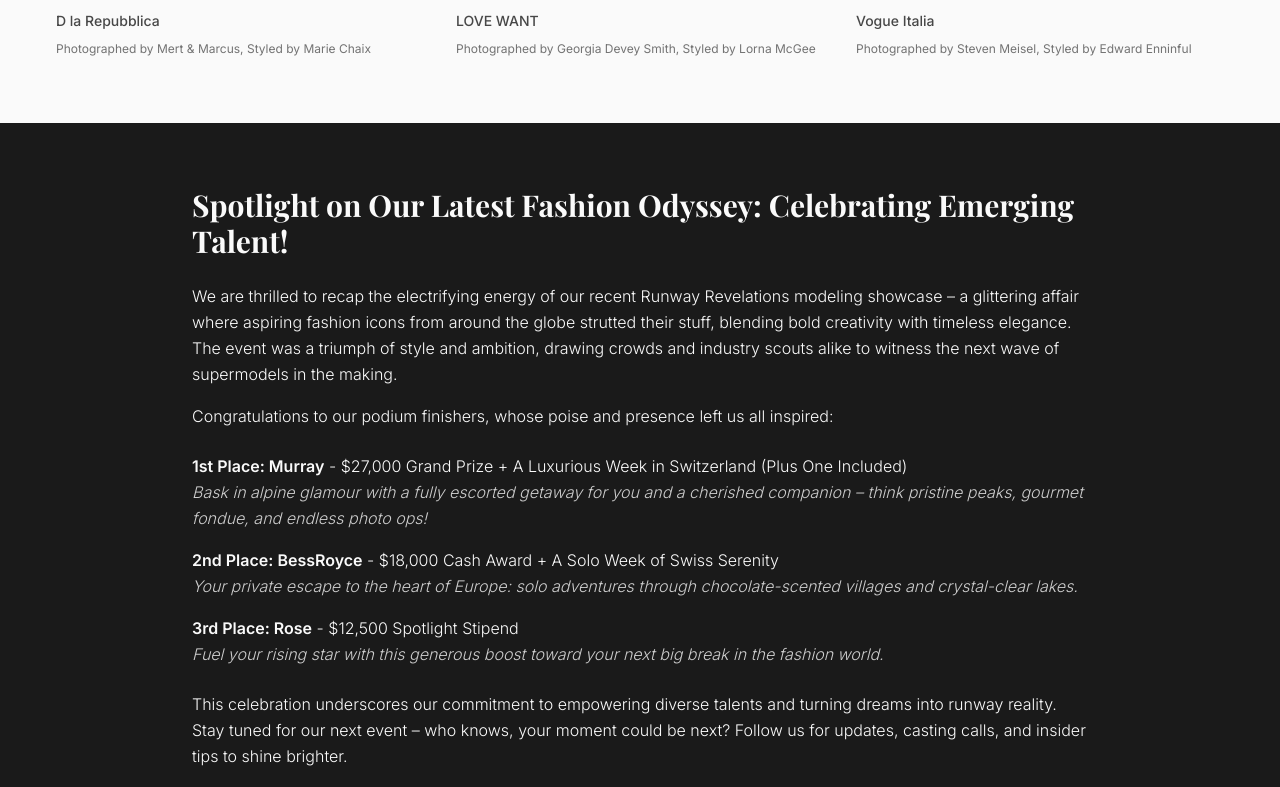
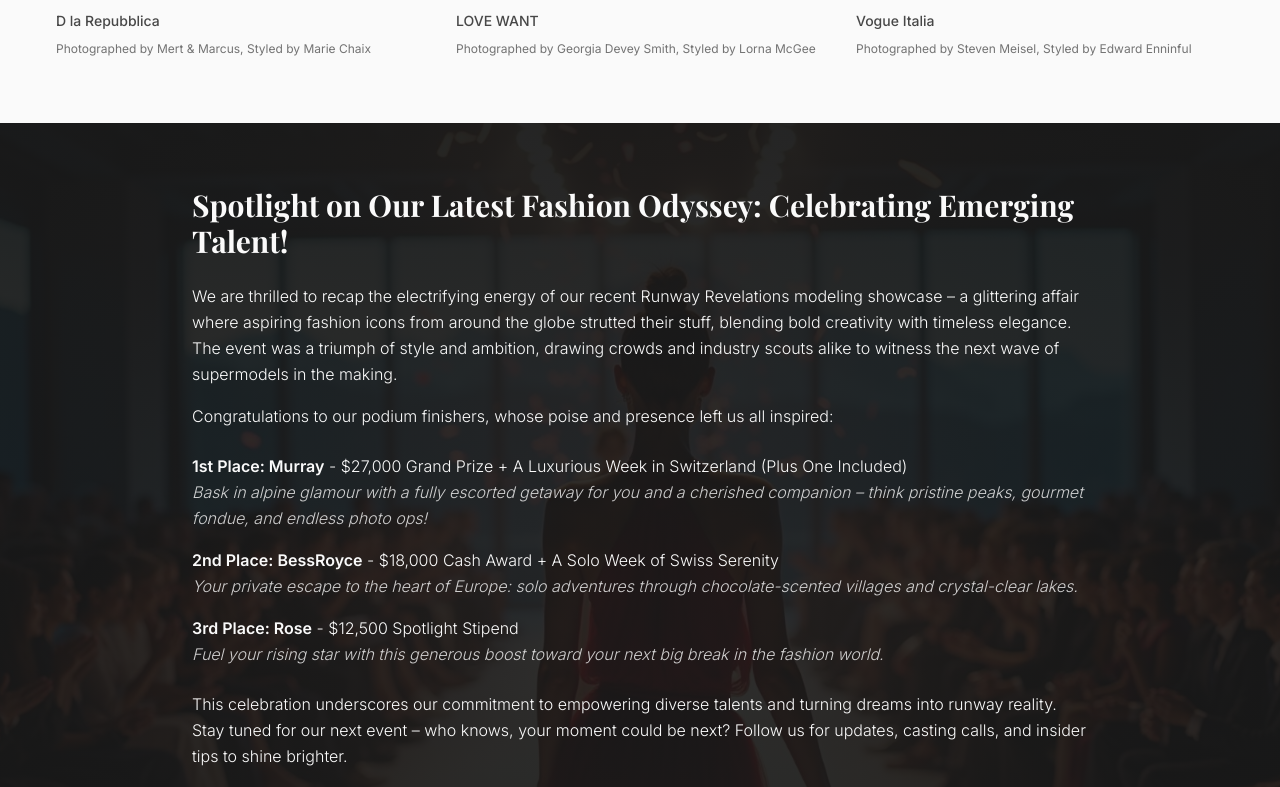
Before and after one commit to alex202232/nyfw-org, a React (Vite) app: page / in a window 1280 px wide. Shown: the part 2145-2932 px from the top of the page. Built offline with nearby package versions, Linux system fonts and the light colour scheme; the HTML template or start-up script is replaced by a standard one.

Commit message:
Refactor: Replace footer div with image

```diff
--- a/src/components/Footer.tsx
+++ b/src/components/Footer.tsx
@@ -1,26 +1,19 @@
+import fashionShowcase from '@/assets/fashion-showcase.jpg';
+
 export const Footer = () => {
-  const sections = [
-    {
-      title: 'DIVISIONS',
-      links: ['Women', 'Men', 'Special Bookings', 'New Faces']
-    },
-    {
-      title: 'ABOUT',
-      links: ['Our Story', 'Our Team', 'Offices', 'Contact']
-    },
-    {
-      title: 'RESOURCES',
-      links: ['Become a Model', 'News', 'Careers', 'Legal']
-    },
-    {
-      title: 'SOCIAL',
-      links: ['Instagram', 'Facebook', 'Twitter', 'LinkedIn']
-    }
-  ];
+  return (
+    <footer className="relative text-primary-foreground py-16 px-6 overflow-hidden">
+      {/* Background Image with Overlay */}
+      <div className="absolute inset-0 z-0">
+        <img
+          src={fashionShowcase}
+          alt="Fashion Showcase Event"
+          className="w-full h-full object-cover"
+        />
+        <div className="absolute inset-0 bg-gradient-to-b from-primary/95 via-primary/90 to-primary/95" />
+      </div>
 
-  return (
-    <footer className="bg-primary text-primary-foreground py-16 px-6">
-      <div className="container mx-auto">
+      <div className="container mx-auto relative z-10">
         <div className="max-w-4xl mx-auto mb-12">
           <h2 className="font-serif text-3xl font-bold mb-6">
             Spotlight on Our Latest Fashion Odyssey: Celebrating Emerging Talent!
```
Also changed, not shown: src/assets/fashion-showcase.jpg (added).
